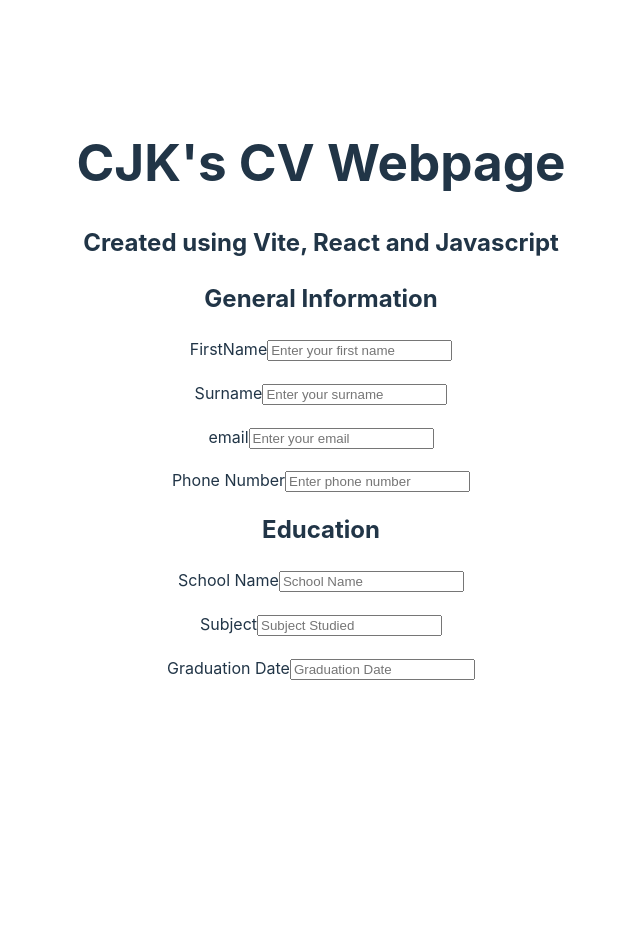
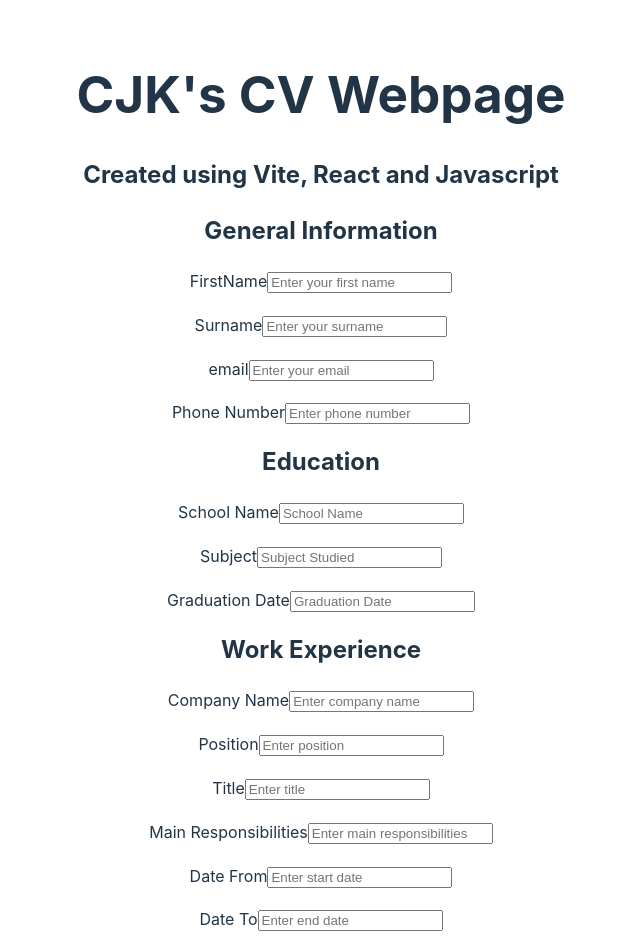
Before and after one commit to ChrisKnowles53/odin-cv-project, a React (Vite) app in the folder CV-Project/: page / in a window 1280 px wide. Shown: the top 952 px of the page, without its empty margins (319-959 px from the left). Before the commit the page ends 800 px from the top, so only its background shows below. Built offline with nearby package versions, Linux system fonts and the light colour scheme.

Commit message:
Work experience added using .map

```diff
--- a/CV-Project/src/App.jsx
+++ b/CV-Project/src/App.jsx
@@ -2,6 +2,7 @@
 import GeneralInformation from "./components/GeneralInformation";
 import Education from "./components/Education";
 import "./App.css";
+import WorkExperience from "./components/WorkExperience";
 
 function App() {
   return (
@@ -10,6 +11,7 @@ function App() {
       <h2>Created using Vite, React and Javascript</h2>
       <GeneralInformation section="General Information" />
       <Education section="Education" />
+      <WorkExperience section="Work Experience" />
     </div>
   );
 }
--- /dev/null
+++ b/CV-Project/src/components/WorkExperience.jsx
@@ -0,0 +1,34 @@
+import { useState } from "react";
+import InputField from "./Input";
+
+export default function WorkExperience({ section }) {
+  const [formData, setFormData] = useState({
+    companyName: "Enter company name",
+    position: "Enter position",
+    title: "Enter title",
+    mainResponsibilities: "Enter main responsibilities",
+    dateFrom: "Enter start date",
+    dateTo: "Enter end date",
+  });
+  const inputFields = [
+    { key: "companyName", label: "Company Name" },
+    { key: "position", label: "Position" },
+    { key: "title", label: "Title" },
+    { key: "mainResponsibilities", label: "Main Responsibilities" },
+    { key: "dateFrom", label: "Date From" },
+    { key: "dateTo", label: "Date To" },
+  ];
+
+  return (
+    <div className={section}>
+      <h2>{section}</h2>
+      {inputFields.map((field) => (
+        <InputField
+          key={field.key}
+          name={formData[field.key]}
+          label={field.label}
+        />
+      ))}
+    </div>
+  );
+}
```
